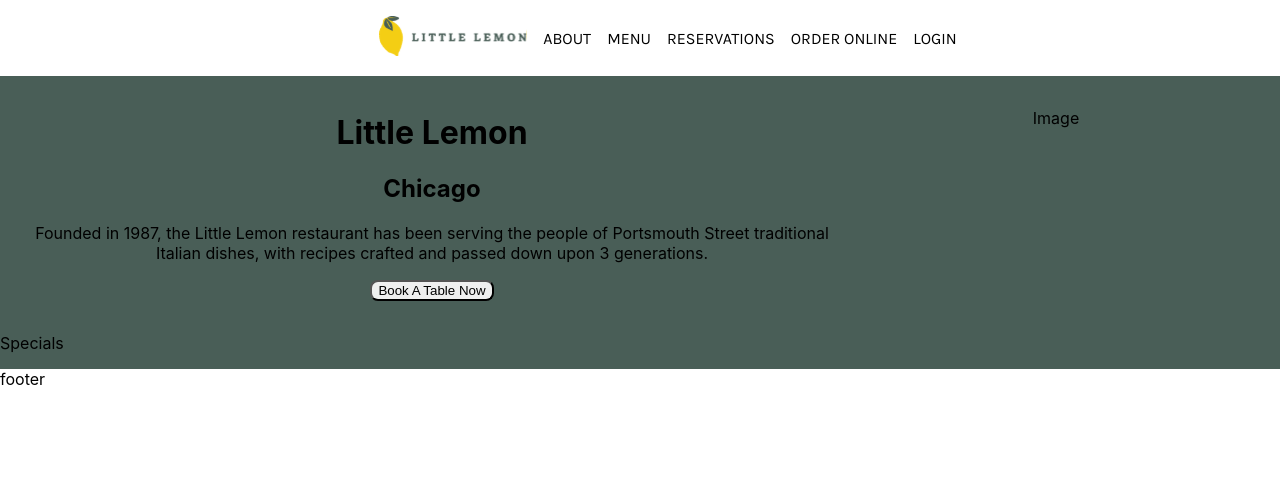
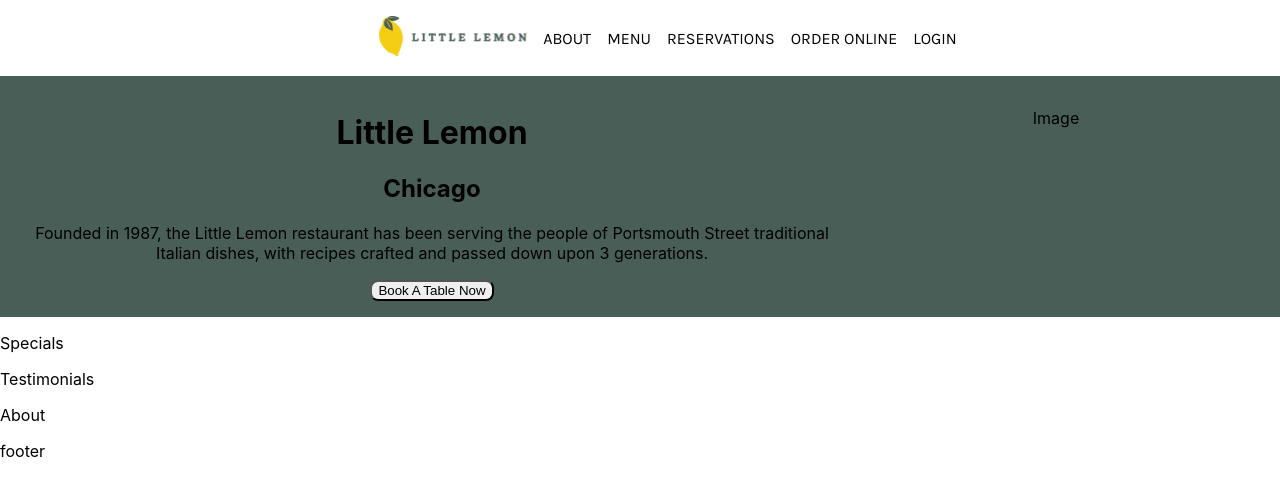
Before and after one commit to kynapy/little-lemon-react, a React (Create React App) app: page / in a window 1280 px wide. Shown: the top 496 px of the page. Built offline with nearby package versions, Linux system fonts and the light colour scheme.

Commit message:
Add skeleton

```diff
--- a/src/components/About.js
+++ b/src/components/About.js
@@ -1,6 +1,8 @@
 const About = props => {
     return (
-        <div></div>
+        <div>
+            <p>About</p>
+        </div>
     )
 }
 
--- a/src/components/Main.js
+++ b/src/components/Main.js
@@ -6,7 +6,7 @@ import About from "./About.js";
 function Main() {
     const heroParagraph = "Founded in 1987, the Little Lemon restaurant has been serving the people of Portsmouth Street traditional Italian dishes, with recipes crafted and passed down upon 3 generations.";
     return (
-        <main style={{backgroundColor: "#495E57"}}>
+        <main>
             <Hero paragraph={ heroParagraph }/>
             <Highlights />
             <Testimonials />
--- a/src/components/Testimonials.js
+++ b/src/components/Testimonials.js
@@ -1,6 +1,6 @@
 const Testimonials = props => {
     return (
-        <div></div>
+        <div><p>Testimonials</p></div>
     )
 }
 
```
